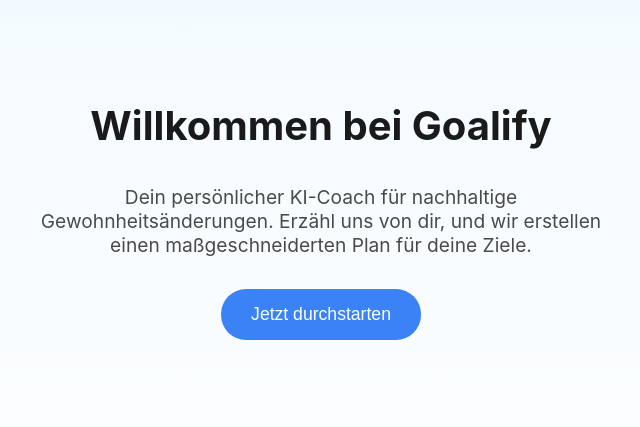
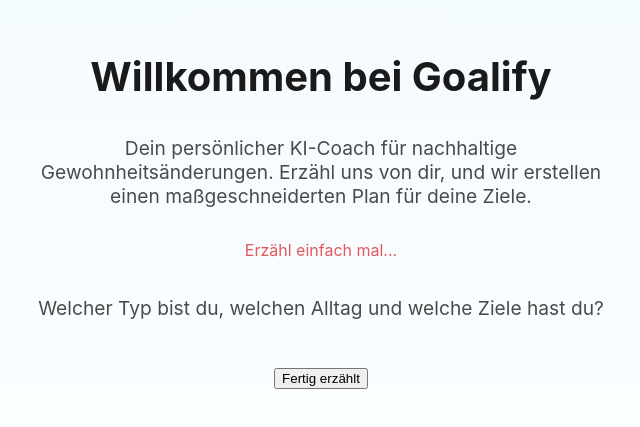
Before and after one commit to moritzrthr/mvp_goalify, a React (Create React App) app: page / in a window 1280 px wide. Shown: the part 213-640 px from the top of the page, without its empty margins (319-959 px from the left). Built offline with nearby package versions, Linux system fonts and the light colour scheme; no server answers.

Commit message:
while DB

```diff
--- a/package.json
+++ b/package.json
@@ -7,6 +7,7 @@
     "axios": "^1.7.9",
     "cra-template": "1.2.0",
     "dotenv": "^16.4.7",
+    "mongoose": "^8.9.3",
     "react": "^19.0.0",
     "react-dom": "^19.0.0",
     "react-scripts": "5.0.1",
--- a/src/App.js
+++ b/src/App.js
@@ -1,58 +1,67 @@
-import React, { useState, useEffect } from 'react';
+import React, { useState, useEffect, useRef } from 'react';
 import './App.css';
+import { v4 as uuidv4 } from 'uuid';
+
+
+const getDeviceToken = () => {
+  let deviceToken = localStorage.getItem('deviceToken');
+  if (!deviceToken) {
+    deviceToken = uuidv4();
+    localStorage.setItem('deviceToken', deviceToken);
+  }
+  return deviceToken;
+};
+
 
 function App() {
   const [isRecording, setIsRecording] = useState(false);
+  const [hasPlayedIntro, setHasPlayedIntro] = useState(false);
+  const mediaRecorderRef = useRef(null);
+  const audioChunksRef = useRef([]);
 
-  // Diese Funktion ruft nun die eigene Serverless API auf, um Text in Sprache umzuwandeln
-  const synthesizeSpeech = async (text) => {
-    console.log("Synthesize Speech gestartet mit Text:", text);
-    try {
-      // Anfrage an die Serverless API auf Vercel
-      const response = await fetch('/api/speak', {
-        method: 'POST',
-        headers: {
-          'Content-Type': 'application/json',
-        },
-        body: JSON.stringify({ text }),
-      });
-
-      if (!response.ok) {
-        throw new Error(`HTTP-Fehler: ${response.status}`);
-      }
-
-      const data = await response.json();
-      console.log("API-Antwort erhalten:", data);
-
-      // Die zurückgegebene Audio-URL (Base64-kodiert) wird verwendet
-      const audioContent = data.audioUrl;
-      const audio = new Audio(audioContent); // Die Base64-kodierte URL direkt als Audio abspielen
-      audio.play();
-    } catch (error) {
-      console.error('Fehler bei Text-to-Speech:', error);
-    }
+  const playAudio = (audioFile, callback) => {
+    const audio = new Audio(audioFile);
+    audio.play();
+    audio.onended = callback;
   };
 
   const startRecording = async () => {
     try {
       const stream = await navigator.mediaDevices.getUserMedia({ audio: true });
+      mediaRecorderRef.current = new MediaRecorder(stream);
+      mediaRecorderRef.current.ondataavailable = (event) => {
+        audioChunksRef.current.push(event.data);
+      };
+      mediaRecorderRef.current.start();
       setIsRecording(true);
-      // Der Text für die Begrüßung, der in Sprache umgewandelt werden soll
-      synthesizeSpeech(
-        "Schön, dass du da bist! Erzähle mir von dir und deinen Zielen. Was möchtest du in deinem Leben verändern?"
-      );
     } catch (err) {
       console.error("Fehler beim Zugriff auf das Mikrofon:", err);
     }
   };
 
-  // Begrüßung beim ersten Laden
+  const stopRecording = () => {
+    mediaRecorderRef.current.stop();
+    mediaRecorderRef.current.onstop = async () => {
+      const audioBlob = new Blob(audioChunksRef.current, { type: 'audio/wav' });
+      audioChunksRef.current = [];
+      //here the audio is safed
+      setIsRecording(false);
+
+
+    };
+  };
+
+  const handleButtonClick = () => {
+    playAudio('/audio/onboarding_2.mp3', startRecording);
+  };
+
   useEffect(() => {
-    const welcomeMessage =
-      "Willkommen bei Goalify! Ich bin dein persönlicher KI-Coach. Klicke auf 'Jetzt durchstarten' wenn du bereit bist.";
-    const timeoutId = setTimeout(() => synthesizeSpeech(welcomeMessage), 1000);
-    return () => clearTimeout(timeoutId);
-  }, []);
+    if (!hasPlayedIntro) {
+      playAudio('/audio/onboarding_1.mp3', () => {
+        setHasPlayedIntro(true);
+      });
+    }
+  }, [hasPlayedIntro]);
 
   return (
     <div className="App">
@@ -64,14 +73,17 @@
           für deine Ziele.
         </p>
 
-        {!isRecording ? (
-          <button className="start-button" onClick={startRecording}>
-            Jetzt durchstarten
+        {!isRecording && hasPlayedIntro ? (
+          <button className="start-button" onClick={handleButtonClick}>
+            Starte deinen Wandel – Kostenlos ausprobieren.
           </button>
         ) : (
           <div className="recording-section">
-            <div className="recording-indicator">Aufnahme läuft...</div>
-            <p>Erzähl uns von dir und deinen Zielen. Wir hören zu!</p>
+            <div className="recording-indicator">Erzähl einfach mal...</div>
+            <p>Welcher Typ bist du, welchen Alltag und welche Ziele hast du?</p>
+            <button className="stop-button" onClick={stopRecording}>
+              Fertig erzählt
+            </button>
           </div>
         )}
       </header>
```
Also changed, not shown: api/dbconnect.js (added, +20 -0 lines), 1 other file (tests, documents, lock files or other folders).
